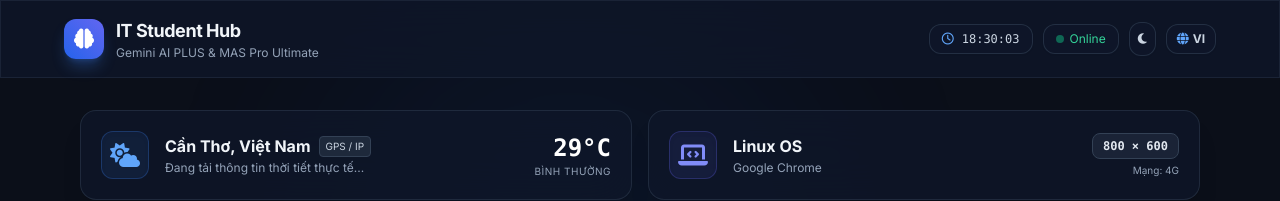
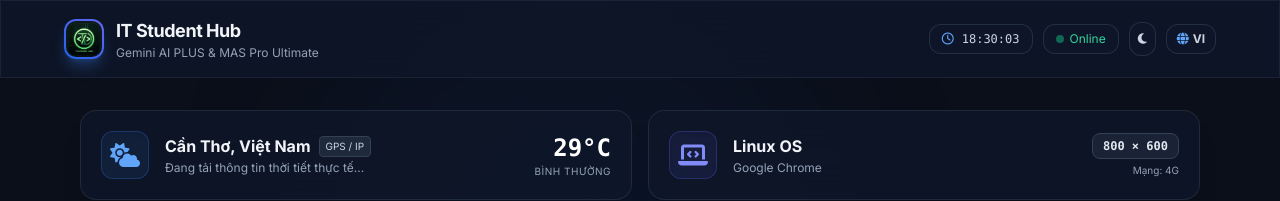
Before and after one commit to Nguyentrungthanhctut/ThanhDevHub-IT, a plain HTML site: page index.html in a window 1280 px wide. Shown: the top 201 px of the page. Drawn offline with nearby package versions, Linux system fonts and the light colour scheme; no server answers.

Commit message:
Update index.html

```diff
--- a/index.html
+++ b/index.html
@@ -4,6 +4,8 @@
     <meta charset="UTF-8">
     <meta name="viewport" content="width=device-width, initial-scale=1.0">
     <title>Gemini AI PLUS & MAS Pro Ultimate - Hub Tiện ích Sinh viên IT</title>
+    <!-- Favicon trên tab trình duyệt -->
+    <link rel="icon" type="image/jpeg" href="./logo.jpg">
     <!-- Tailwind CSS CDN -->
     <script src="https://cdn.tailwindcss.com"></script>
     <script>
@@ -85,8 +87,9 @@
     <header class="w-full py-4 px-4 sm:px-6 z-20 border-b border-slate-800/80 light:border-slate-200 glass sticky top-0 transition-colors duration-300">
         <div class="max-w-6xl mx-auto flex flex-col sm:flex-row items-center justify-between gap-3">
             <div class="flex items-center space-x-3">
-                <div class="w-10 h-10 rounded-xl bg-gradient-to-tr from-blue-600 to-indigo-500 flex items-center justify-center shadow-lg shadow-blue-500/30">
-                    <i class="fa-solid fa-brain text-white text-xl"></i>
+                <!-- LOGO CHÍNH (logo.jpg) -->
+                <div class="w-10 h-10 rounded-xl p-0.5 bg-gradient-to-tr from-blue-600 to-indigo-500 shadow-lg shadow-blue-500/30 overflow-hidden flex-shrink-0">
+                    <img src="./logo.jpg" alt="IT Student Hub Logo" class="w-full h-full object-cover rounded-[10px]">
                 </div>
                 <div>
                     <h1 class="text-base sm:text-lg font-bold tracking-tight">IT Student Hub</h1>
```
